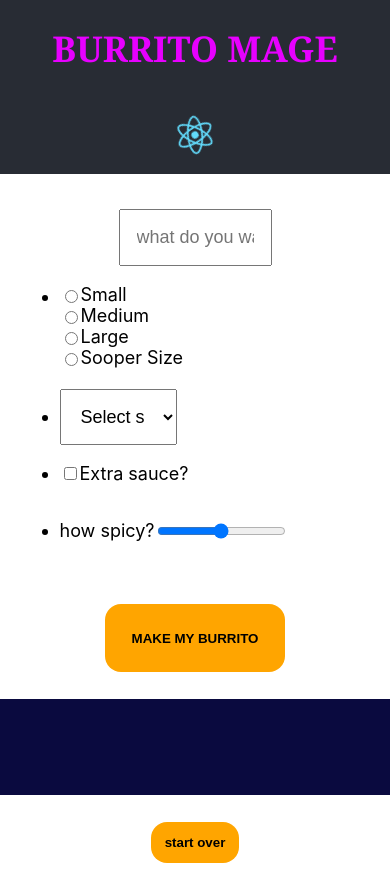
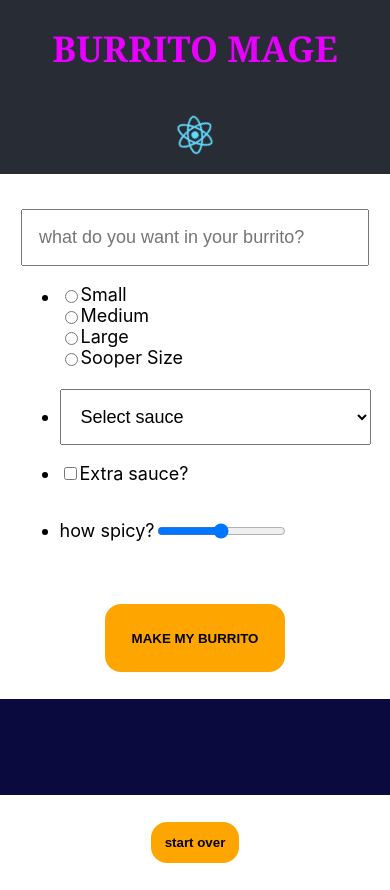
Before and after one commit to Edpacca/ci-cd-training, a React (Create React App) app: page / in a window 390 px wide. Built offline with nearby package versions, Linux system fonts and the light colour scheme.

Commit message:
fix width for mobile

```diff
--- a/src/App.css
+++ b/src/App.css
@@ -66,7 +66,7 @@
 }
 
 .input {
-  width: 30vw;
+  width: 80vw;
   padding: 1rem;
   font-size: large;
 }
```
